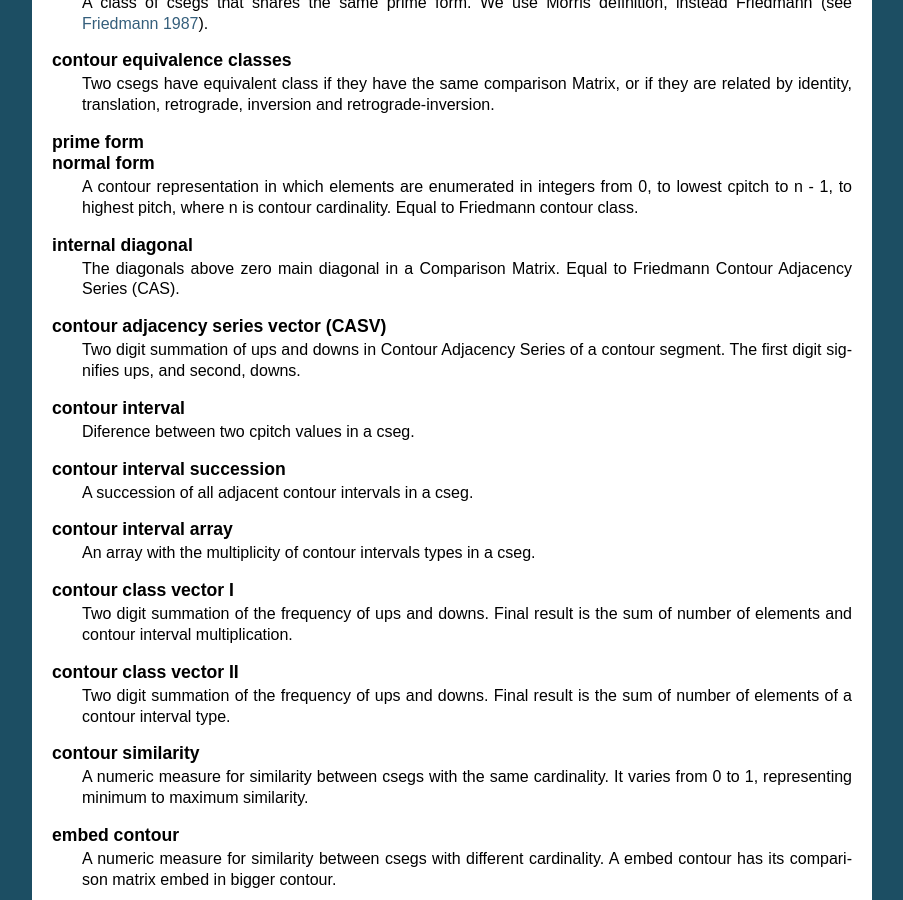
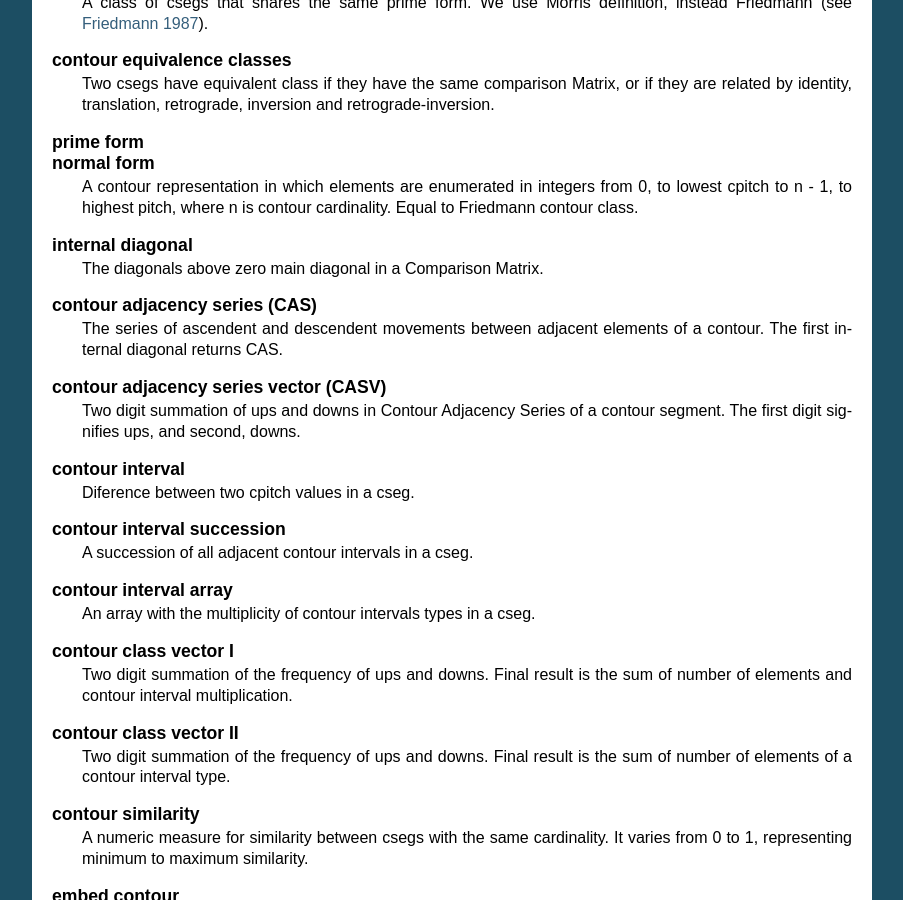
Before and after one commit to msampaio/musicontour, a Sphinx documentation site: the page built from docs/glossary.rst, in a window 1280 px wide and 900 px high, scrolled down 448 px. Shown: the whole window, without its empty margins (198-1101 px from the left). Built offline with Sphinx 7.4.7, drawn with Linux system fonts in a browser that asks for light colours; formulas are drawn with MathJax 3.

Commit message:
Inserts term

```diff
--- a/docs/glossary.rst
+++ b/docs/glossary.rst
@@ -43,7 +43,12 @@ Glossary
 
     internal diagonal
         The diagonals above zero main diagonal in a Comparison
-        Matrix. Equal to Friedmann Contour Adjacency Series (CAS).
+        Matrix.
+
+    contour adjacency series (CAS)
+        The series of ascendent and descendent movements between
+        adjacent elements of a contour. The first internal diagonal
+        returns CAS.
 
     contour adjacency series vector (CASV)
         Two digit summation of ups and downs in Contour Adjacency
```
